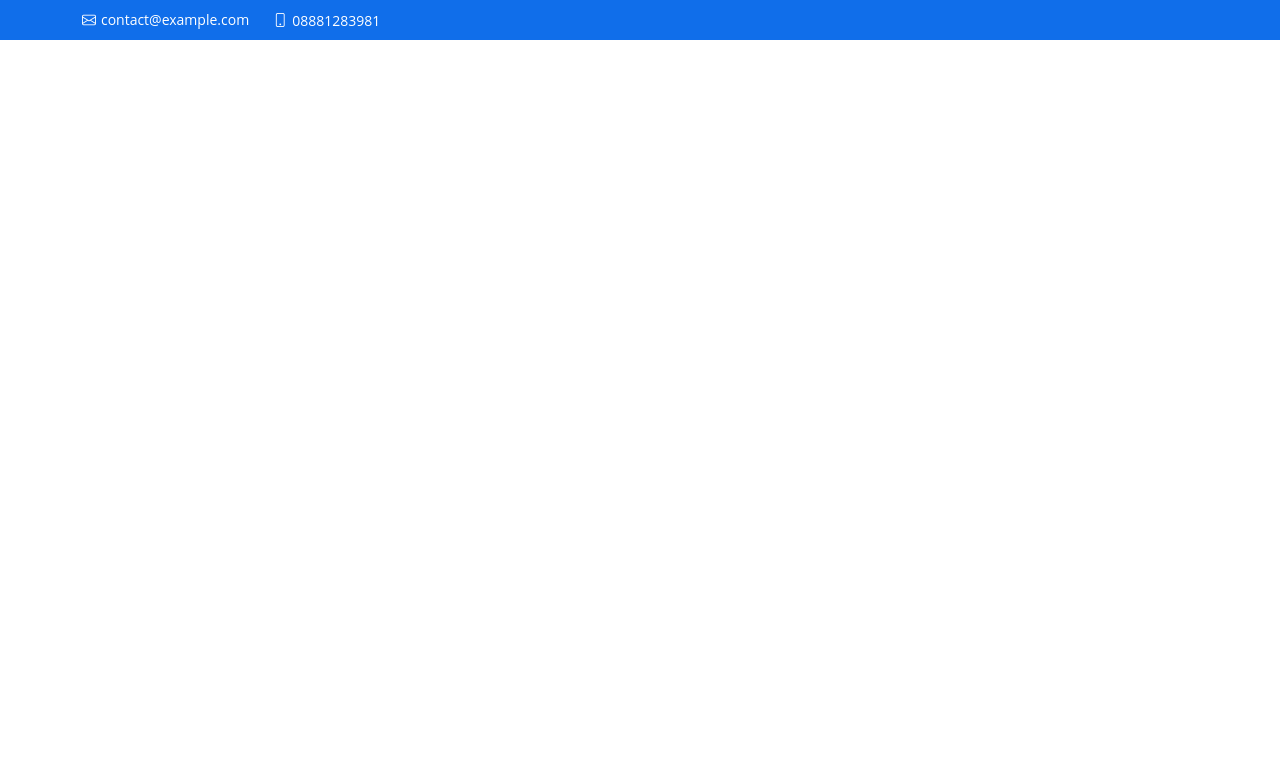
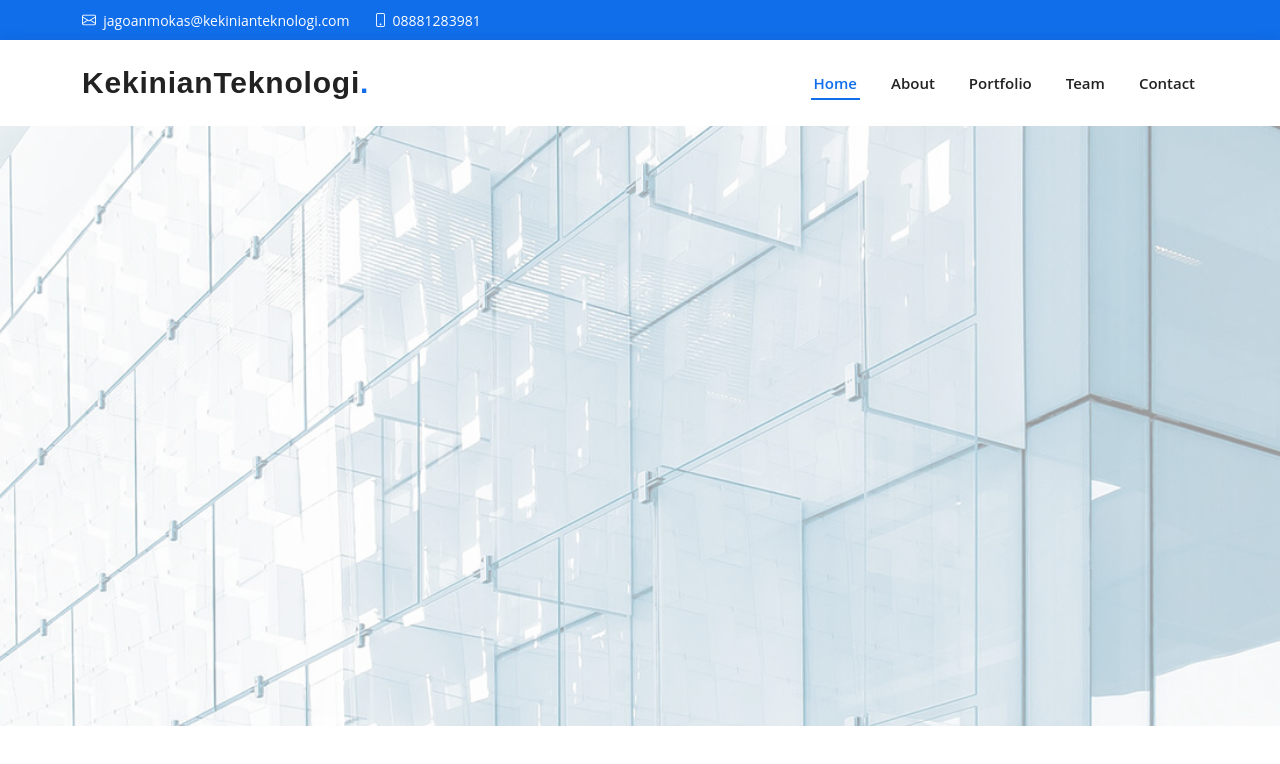
Before and after one commit to markuswibisono/company-profile1, a React (Create React App) app: page / in a window 1280 px wide. Shown: the top 764 px of the page. Built offline with nearby package versions, Linux system fonts and the light colour scheme.

Commit message:
update
Signed-off-by: Markus Wibisono <bloming61@gmail.com>

```diff
--- a/src/Template/TestPage.js
+++ b/src/Template/TestPage.js
@@ -5,7 +5,7 @@
 import '../assets/vendor/aos/aos.css';
 import '../assets/vendor/bootstrap/css/bootstrap.min.css';
 import '../assets/vendor/bootstrap-icons/bootstrap-icons.css';
-import '../assets/vendor/boxicons/css/boxicons.css';
+import '../assets/vendor/boxicons/css/boxicons.min.css';
 import '../assets/vendor/glightbox/css/glightbox.min.css';
 import '../assets/vendor/swiper/swiper-bundle.min.css';
 import '../assets/css/style.css';
@@ -16,15 +16,33 @@ function TestPage() {
   return (
     <>
        <section id="topbar" class="d-flex align-items-center">
-    <div class="container d-flex justify-content-center justify-content-md-between">
-      <div class="contact-info d-flex align-items-center">
-        <i class="bi bi-envelope d-flex align-items-center"><a href="mailto:contact@example.com">contact@example.com</a></i>
-        <i class="bi bi-phone d-flex align-items-center ms-4"><span>08881283981</span></i>
+        <div class="container d-flex justify-content-center justify-content-md-between">
+            <div class="contact-info d-flex align-items-center">
+            <i class="bi bi-envelope d-flex align-items-center">&nbsp;&nbsp;jagoanmokas@kekinianteknologi.com</i>
+            <i class="bi bi-phone d-flex align-items-center ms-4"><span>08881283981</span></i>
+          </div>
+        </div>
+    </section>
+        <header id="header" class="d-flex align-items-center">
+        <div class="container d-flex align-items-center justify-content-between">
+            <h1 class="logo"><a href="index.html">KekinianTeknologi<span>.</span></a></h1>
+              <nav id="navbar" class="navbar">
+                <ul>
+                  <li><a class="nav-link scrollto active" href="#hero">Home</a></li>
+                  <li><a class="nav-link scrollto" href="#about">About</a></li>
+                  <li><a class="nav-link scrollto " href="#portfolio">Portfolio</a></li>
+                  <li><a class="nav-link scrollto" href="#team">Team</a></li>
+                  <li><a class="nav-link scrollto" href="#contact">Contact</a></li>
+                </ul>
+              </nav>
+        </div>
+    </header>
+    <section id="hero" class="d-flex align-items-center">
+      <div class="container" data-aos="zoom-out" data-aos-delay="100">
+        <h1>Welcome to <span>BizLand</span></h1>
+        <h2>We are team of talented designers making websites with Bootstrap</h2>
       </div>
-    </div>
-  </section>
-
-
+    </section>
 
     </>
   );
```
